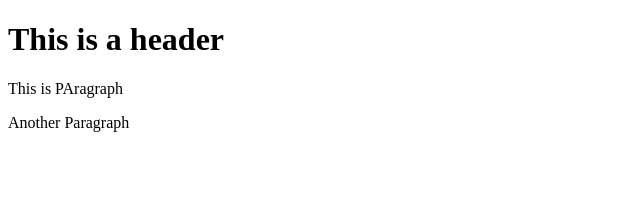
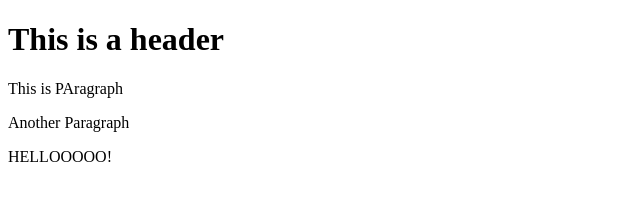
Before and after one commit to hooman8323/git-test, a website: page index.html in a window 1280 px wide. Shown: the whole page, without its empty margins (0-640 px from the left). Drawn offline with Linux system fonts and the light colour scheme.

Commit message:
Using NPM

```diff
--- a/index.html
+++ b/index.html
@@ -4,5 +4,6 @@
         <h1>This is a header</h1>
         <p>This is PAragraph</p>
         <p>Another Paragraph</p>
+        <p>HELLOOOOO!</p>
     </body>
 </html>
```
Also changed, not shown: package.json (added, +24 -0 lines), 2 other files.
